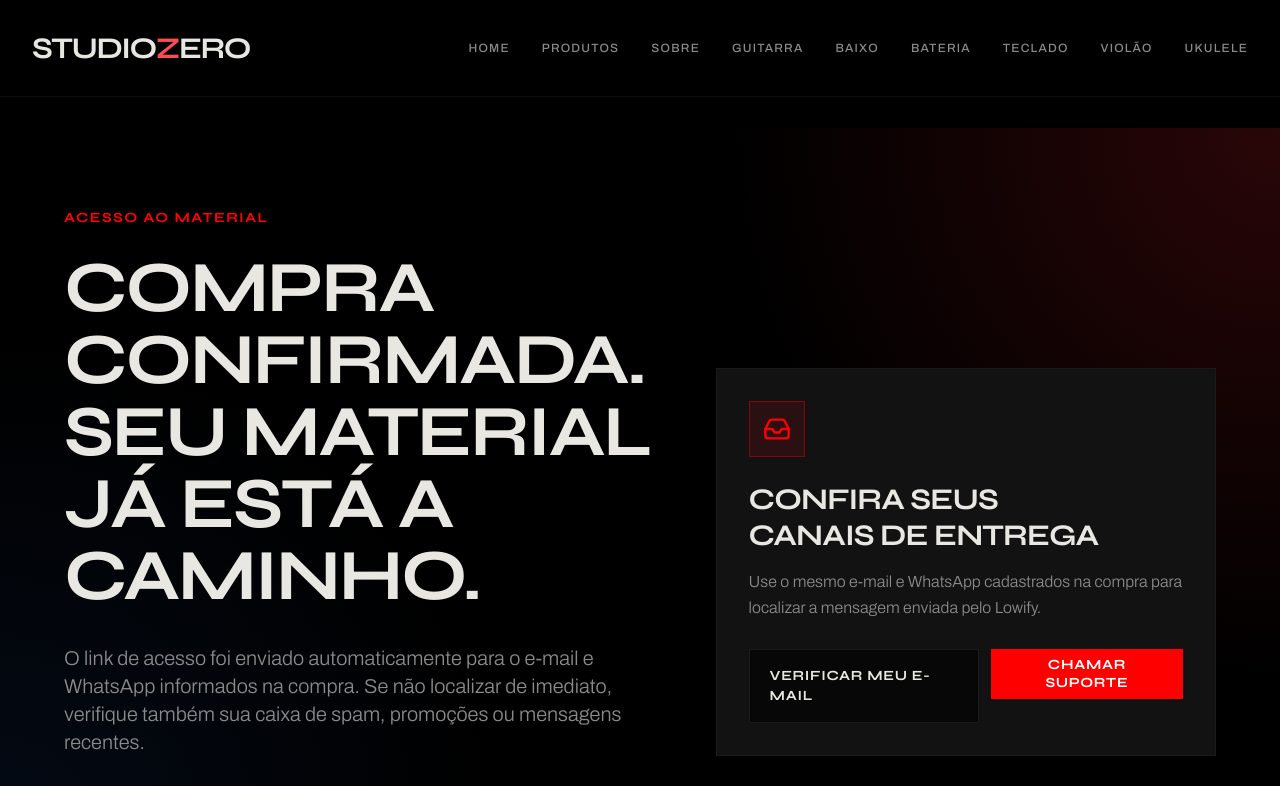
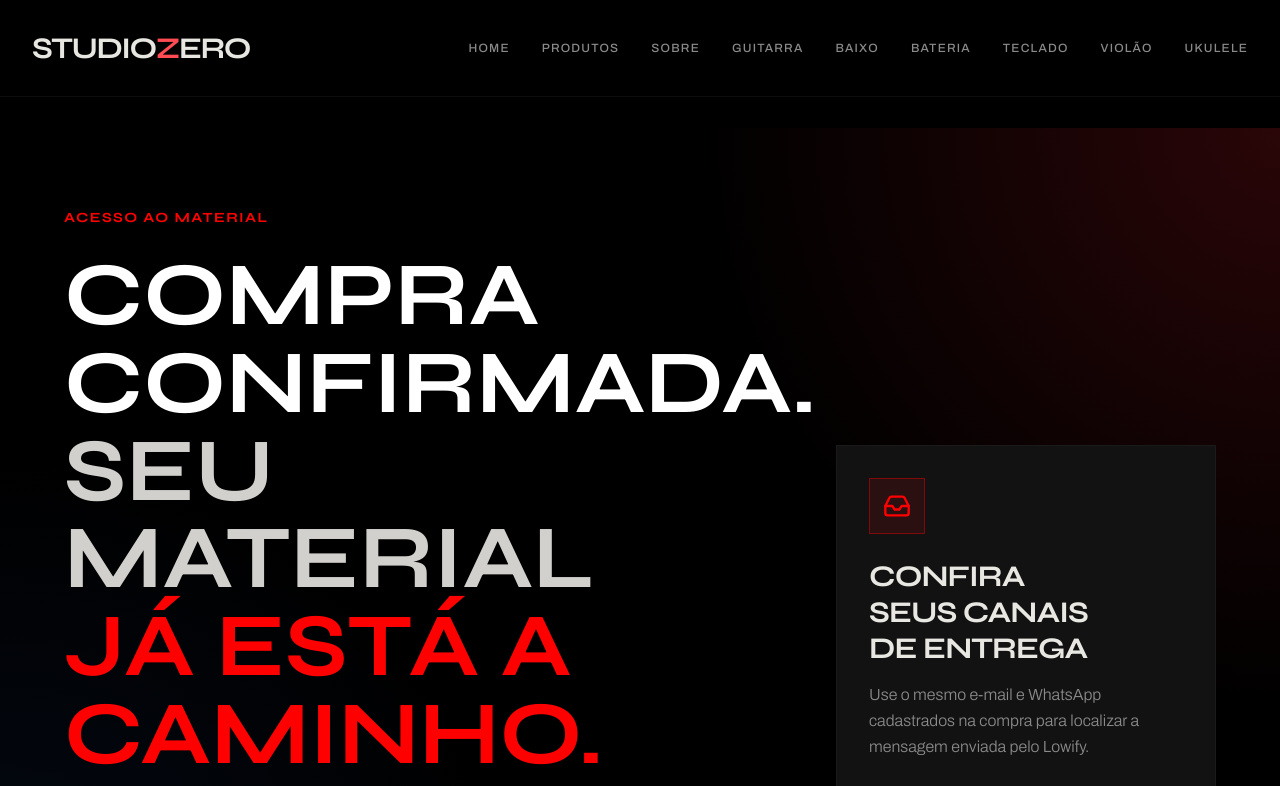
Before and after one commit to Tiffanylimaa/studiozero, a React (Vite) app in the folder apps/web/: page /acesso-material in a window 1280 px wide. Shown: the top 786 px of the page. Built offline with nearby package versions, Linux system fonts and the light colour scheme.

Commit message:
Polish material access hero

```diff
--- a/apps/web/src/pages/AcessoMaterialPage.jsx
+++ b/apps/web/src/pages/AcessoMaterialPage.jsx
@@ -71,13 +71,15 @@ function AcessoMaterialPage() {
       <main className="pt-28 md:pt-32">
         <section className="relative overflow-hidden border-b border-border px-6 py-14 md:py-20">
           <div className="absolute inset-0 bg-[radial-gradient(circle_at_top_right,rgba(232,32,42,0.18),transparent_38%),radial-gradient(circle_at_bottom_left,rgba(34,96,204,0.1),transparent_34%)] pointer-events-none" />
-          <div className="relative max-w-6xl mx-auto grid grid-cols-1 lg:grid-cols-[1.1fr_0.9fr] gap-10 lg:items-end">
+          <div className="relative max-w-6xl mx-auto grid grid-cols-1 lg:grid-cols-[minmax(0,1fr)_380px] gap-10 xl:gap-14 lg:items-end">
             <div>
               <p className="text-primary font-syne uppercase tracking-widest text-sm mb-6">
                 Acesso ao material
               </p>
-              <h1 className="text-4xl sm:text-5xl md:text-7xl mb-8 leading-none max-w-5xl">
-                Compra confirmada. Seu material já está a caminho.
+              <h1 className="font-syne font-bold text-[clamp(2.75rem,7vw,5.9rem)] leading-[0.98] tracking-normal mb-8 max-w-4xl">
+                <span className="block text-white">Compra confirmada.</span>
+                <span className="block text-foreground/90">Seu material</span>
+                <span className="block text-primary">já está a caminho.</span>
               </h1>
               <p className="text-muted-foreground text-lg md:text-xl font-light max-w-3xl leading-relaxed">
                 O link de acesso foi enviado automaticamente para o e-mail e WhatsApp informados na compra.
```
